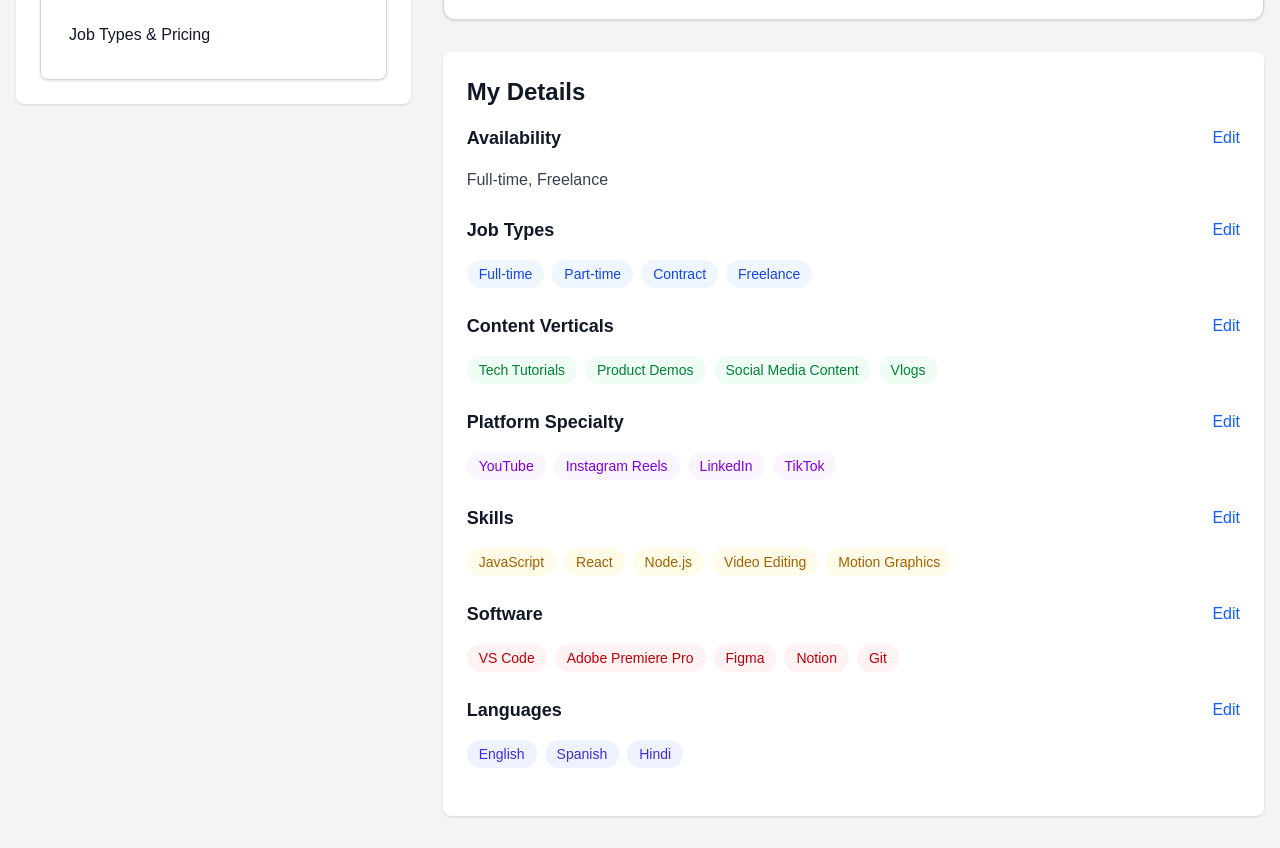
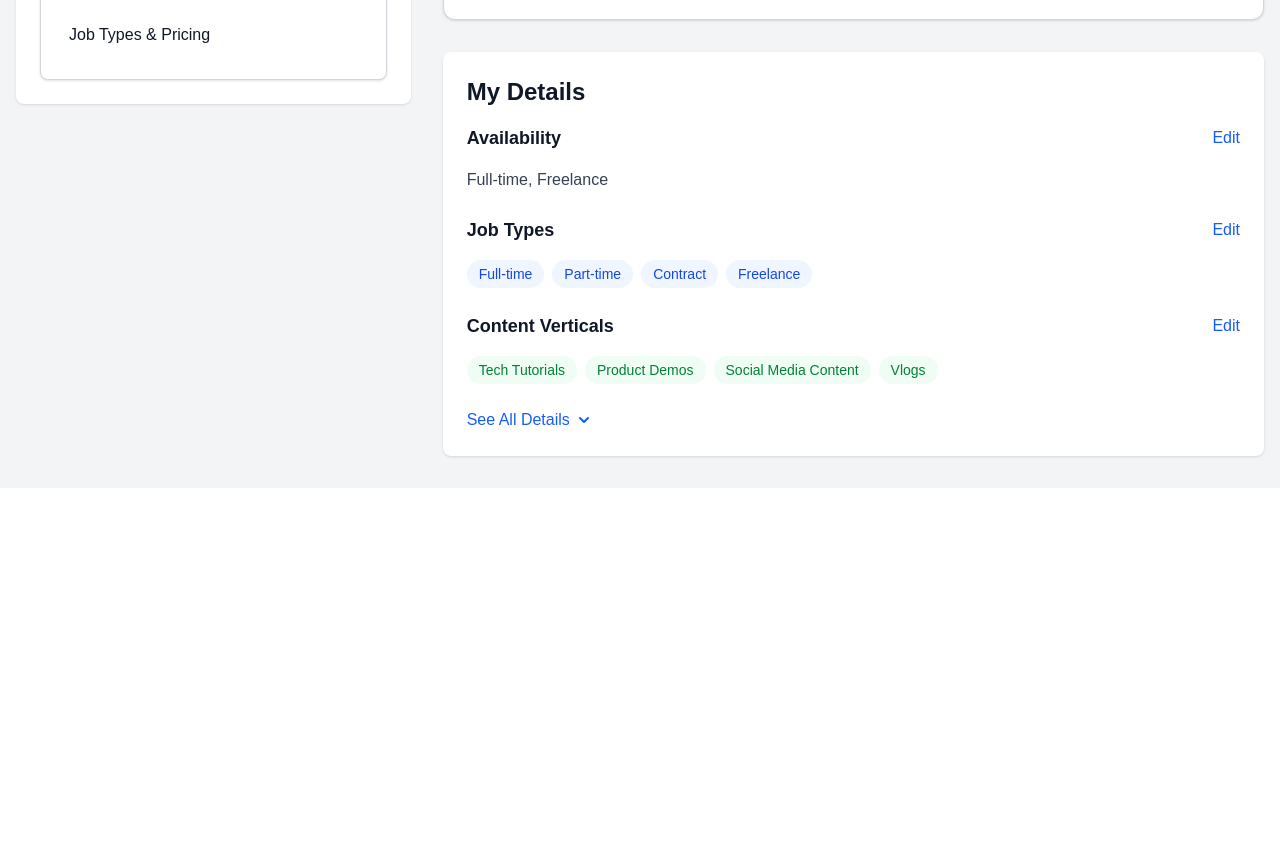
Before and after one commit to yeshu10/rosterprofile, a Next.js app: page /profile/1 in a window 1280 px wide. Shown: the part 760-1608 px from the top of the page. After the commit the page ends 1248 px from the top, so only its background shows below. Built offline with nearby package versions, Linux system fonts and the light colour scheme.

Commit message:
see less added

```diff
--- a/src/components/ProfileDetails.tsx
+++ b/src/components/ProfileDetails.tsx
@@ -40,6 +40,7 @@ const AVAILABILITY_OPTIONS = [
 ];
 
 export default function ProfileDetails() {
+  const [showAll, setShowAll] = useState(false);
   const [isEditingJobTypes, setIsEditingJobTypes] = useState(false);
   const [isEditingContent, setIsEditingContent] = useState(false);
   const [isEditingPlatform, setIsEditingPlatform] = useState(false);
@@ -333,6 +334,7 @@ export default function ProfileDetails() {
         </div>
 
         {/* Job Types */}
+        <div id="jobtype" className="mb-6">
           {renderEditableSection(
             'Job Types',
             myDetails.jobTypes,
@@ -348,8 +350,10 @@ export default function ProfileDetails() {
             setNewJobType,
             jobTypesRef
           )}
+        </div>
 
         {/* Content Verticals */}
+        <div id="content" className="mb-6">
           {renderEditableSection(
             'Content Verticals',
             myDetails.contentVerticals,
@@ -365,7 +369,26 @@ export default function ProfileDetails() {
             setNewContent,
             contentRef
           )}
+        </div>
 
+        {/* See All Toggle Button - Only show when not expanded */}
+        {!showAll && (
+          <div className="flex justify-start mt-4">
+            <button
+              onClick={() => setShowAll(true)}
+              className="flex items-center text-blue-600 hover:text-blue-800 transition-colors"
+            >
+              See All Details
+              <svg xmlns="http://www.w3.org/2000/svg" className="h-5 w-5 ml-1" viewBox="0 0 20 20" fill="currentColor">
+                <path fillRule="evenodd" d="M5.293 7.293a1 1 0 011.414 0L10 10.586l3.293-3.293a1 1 0 111.414 1.414l-4 4a1 1 0 01-1.414 0l-4-4a1 1 0 010-1.414z" clipRule="evenodd" />
+              </svg>
+            </button>
+          </div>
+        )}
+
+        {/* Additional sections - Only visible when showAll is true */}
+        {showAll && (
+          <>
             {/* Platform Specialty */}
             {renderEditableSection(
               'Platform Specialty',
@@ -433,6 +456,21 @@ export default function ProfileDetails() {
               setNewLanguage,
               languagesRef
             )}
+
+            {/* Show Less Button - At the end when expanded */}
+            <div className="flex justify-start mt-4">
+              <button
+                onClick={() => setShowAll(false)}
+                className="flex items-center text-blue-600 hover:text-blue-800 transition-colors"
+              >
+                Show Less
+                <svg xmlns="http://www.w3.org/2000/svg" className="h-5 w-5 ml-1" viewBox="0 0 20 20" fill="currentColor">
+                  <path fillRule="evenodd" d="M14.707 12.707a1 1 0 01-1.414 0L10 9.414l-3.293 3.293a1 1 0 01-1.414-1.414l4-4a1 1 0 011.414 0l4 4a1 1 0 010 1.414z" clipRule="evenodd" />
+                </svg>
+              </button>
+            </div>
+          </>
+        )}
       </div>
     </div>
   );
```
Lines whose indentation alone changed are shown as unchanged.
